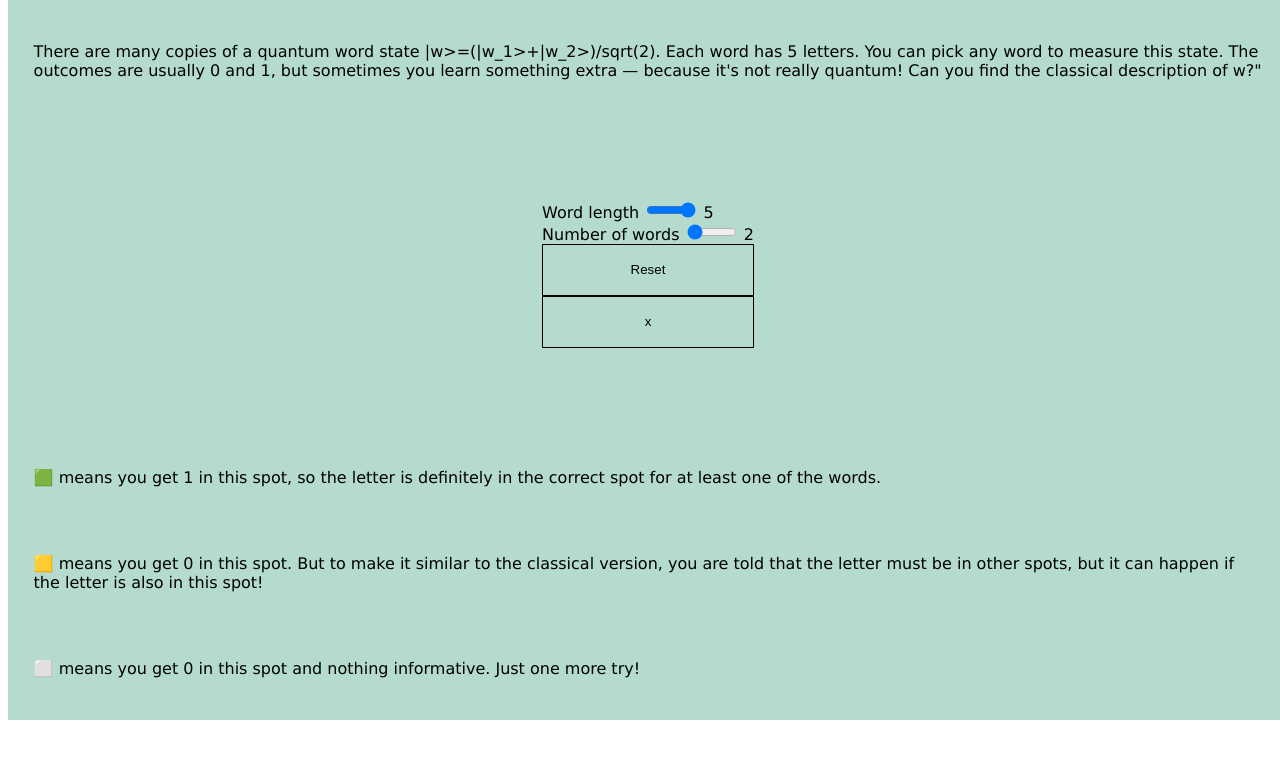
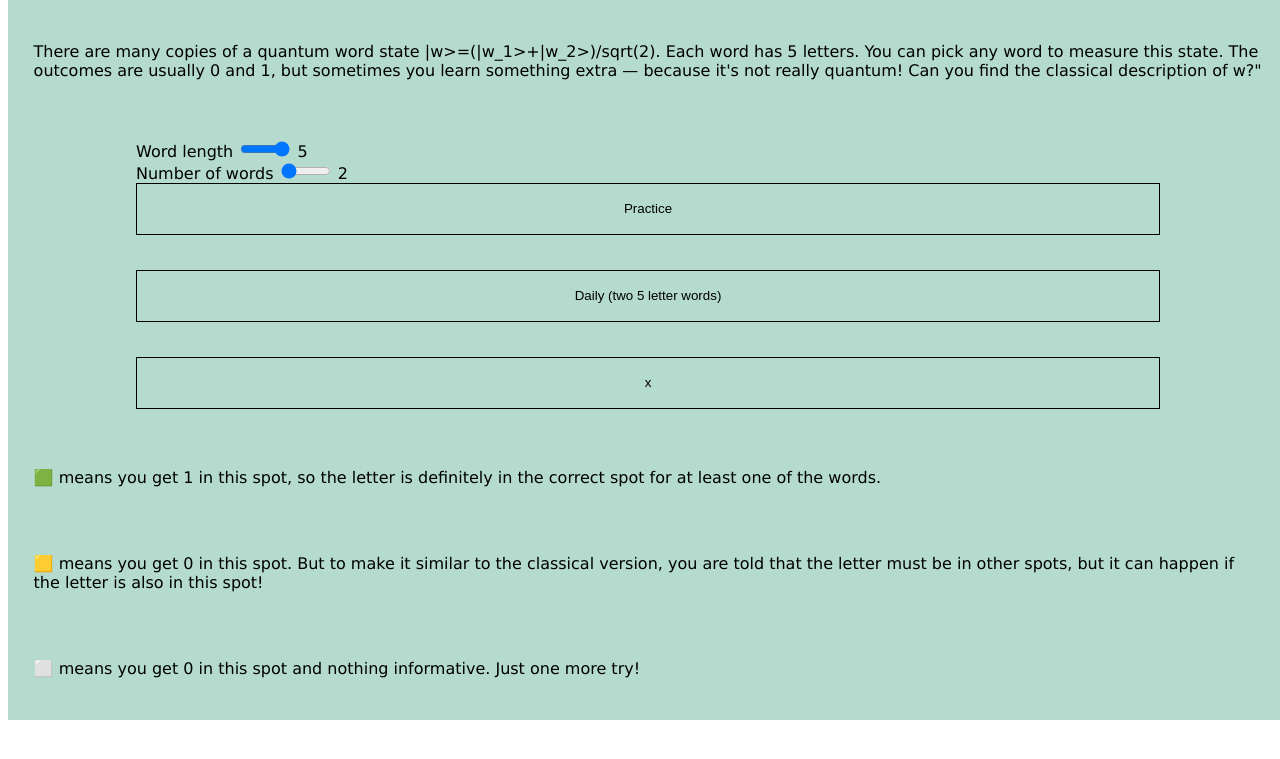
Before and after one commit to Raycosine/raycosine.github.io, a Jekyll site: the page Quandle.html, which Jekyll copies as it is, in a window 1280 px wide. Shown: the top 759 px of the page. Built offline with Jekyll 4.4.1, drawn with Linux system fonts in a browser that asks for light colours; some of the changed lines change nothing that is shown.

Commit message:
Update Quandle.html

```diff
--- a/Quandle.html
+++ b/Quandle.html
@@ -1,6 +1,7 @@
 <head>
     <meta charset="UTF-8">
     <meta name="viewport" content="width=device-width, initial-scale=1">
+
     <style>
         *, *:before, *:after{box-sizing: border-box;}
         html{
@@ -101,22 +102,55 @@
         }
         var guess_res={};
         var res_history="";
-        function init(){
+        var next_daily="";
+        function hash(x){
+            var tmp=x;
+            var hash=0;
+            while(tmp>0){
+                hash=((hash<<5)-hash)+tmp%13;
+                hash=hash&hash;
+                tmp=((tmp/13)>>0);
+            }
+            return hash;
+        }
+        function init(daily){
+            if(daily){
+                word_length=5;
+                word_cnt=2;
+            }
             if(word_length==5)
                 wordlist=wordlist5;
             else if(word_length==4)
                 wordlist=wordlist4;
             else wordlist=wordlist3;
             w=[];
+            var date_raw=Date.now()/(1000*60*60*24);
+            var date=Math.floor(date_raw);
+
             for(i=0;i<word_cnt;i++){
-                w.push(wordlist[getRandomInt(wordlist.length)]);
+                if(daily){
+                    w.push(wordlist[hash(date*(i+1))%wordlist.length]);
+                }
+                else{
+                    w.push(wordlist[getRandomInt(wordlist.length)]);
+                }
+
             }
             guess_res={};
             res_history="";
+            if(daily)
+                return 1-date_raw+date;
+            else
+                return -1;
         }
-        init();
-        function refreshpage(){
-            init();
+        init(false);
+        function refreshpage(daily){
+            var daily_info=init(daily);
+            if(daily){
+                next_daily=(Math.floor(daily_info*24)).toString();
+            }else{
+                next_daily="";
+            }
             var row=document.getElementsByClassName('row')[0];
             if(row==undefined){
                 return;
@@ -272,6 +306,9 @@
                     let cheers=document.createElement('div');
                     let cheerscont=document.createElement('div');
                     cheerscont.innerText="You win the game!";
+                    if(next_daily!=""){
+                        cheerscont.innerText+=" Next Daily in "+next_daily+" hours";
+                    }
                     cheers.appendChild(cheerscont);
                     var cheerarea=document.getElementById("reveal_area");
                     cheerarea.innerHTML="";
@@ -291,16 +328,23 @@
                         result.innerText+="+";
                     result.innerText+="|"+w[i]+">";
                 }
+            if(next_daily!=""){
+                    result.innerText+=" Next Daily in "+next_daily+" hours";
+                }
             var guess_area=document.getElementById('guess_area');
             guess_area.innerHTML="";
         }
 
-        function reset(){
+        function reset(daily){
             var wlen=document.getElementById("wordlength");
             var wcnt=document.getElementById("wordcnt");
             word_length=wlen.value;
             word_cnt=wcnt.value;
-            refreshpage();
+
+            var guess_area=document.getElementById('guess_area');
+            guess_area.innerHTML='<label>Make a guess:</label><input id="guess2" maxlength=5 minlength=5 placeholder="weary" style="margin:auto;"><button onclick="myFunction2(0)">submit</button>';
+
+            refreshpage(daily);
         }
 
 
@@ -342,7 +386,7 @@
 
     <div id="des" style="position:absolute;top:0;margin:0%;min-width:80%;min-height:80%;background-color: rgb(180, 219, 206);justify-content: center;display:flex;flex-direction:column; align-items: flex-start; text-align:left; align-content:space-between;">
         <p style="top:0;left:0;right:0;padding:2%">There are many copies of a quantum word state |w>=(|w_1>+|w_2>)/sqrt(2). Each word has 5 letters. You can pick any word to measure this state. The outcomes are usually 0 and 1, but sometimes you learn something extra — because it's not really quantum! Can you find the classical description of w?"</p>
-        <div id="sidebar" style="margin:auto;flex-direction: column;display: flex;margin:auto;justify-content: space-between;align-items: flex-start;">
+        <div id="sidebar" style="width:80%;margin:auto;flex-direction: column;display: flex;margin:auto;justify-content: space-between;align-items: flex-start;">
             <div style="align-content:space-between;margin-right: 25px;">
                 <label>Word length</label>
                 <input id="wordlength" style="width:50px" type="range" min="3" max="5" value="5" oninput="this.nextElementSibling.value = this.value">
@@ -353,13 +397,19 @@
                 <input id="wordcnt" style="width:50px" type="range" min="2" max="5" value="2" oninput="this.nextElementSibling.value = this.value">
                 <output>2</output>
             </div>
-            <button onclick="reset()" style="width:100%;">Reset</button>
+            <button onclick="reset(false)" style="width:100%;">Practice</button>
+        </div>
+        <div id="sidebar" style="width:80%;margin:auto;flex-direction: column;display: flex;margin:auto;justify-content: space-between;align-items: flex-start;">
+            <button onclick="reset(true)" style="width:100%">Daily (two 5 letter words)</button>
+        </div>
+        <div id="sidebar" style="width:80%;margin:auto;flex-direction: column;display: flex;margin:auto;justify-content: space-between;align-items: flex-start;">
             <button onclick="document.getElementById('des').style.display='none';" style="width:100%;">x</button>
         </div>
         <div>
         <p style="top:0;left:0;right:0;padding:2%;">🟩 means you get 1 in this spot, so the letter is definitely in the correct spot for at least one of the words.</p>
         <p style="top:0;left:0;right:0;padding:2%;">🟨 means you get 0 in this spot. But to make it similar to the classical version, you are told that the letter must be in other spots, but it can happen if the letter is also in this spot!</p>
             <p style="top:0;left:0;right:0;padding:2%;">⬜ means you get 0 in this spot and nothing informative. Just one more try!</p>
+
         </div>
     </div>
 
```
